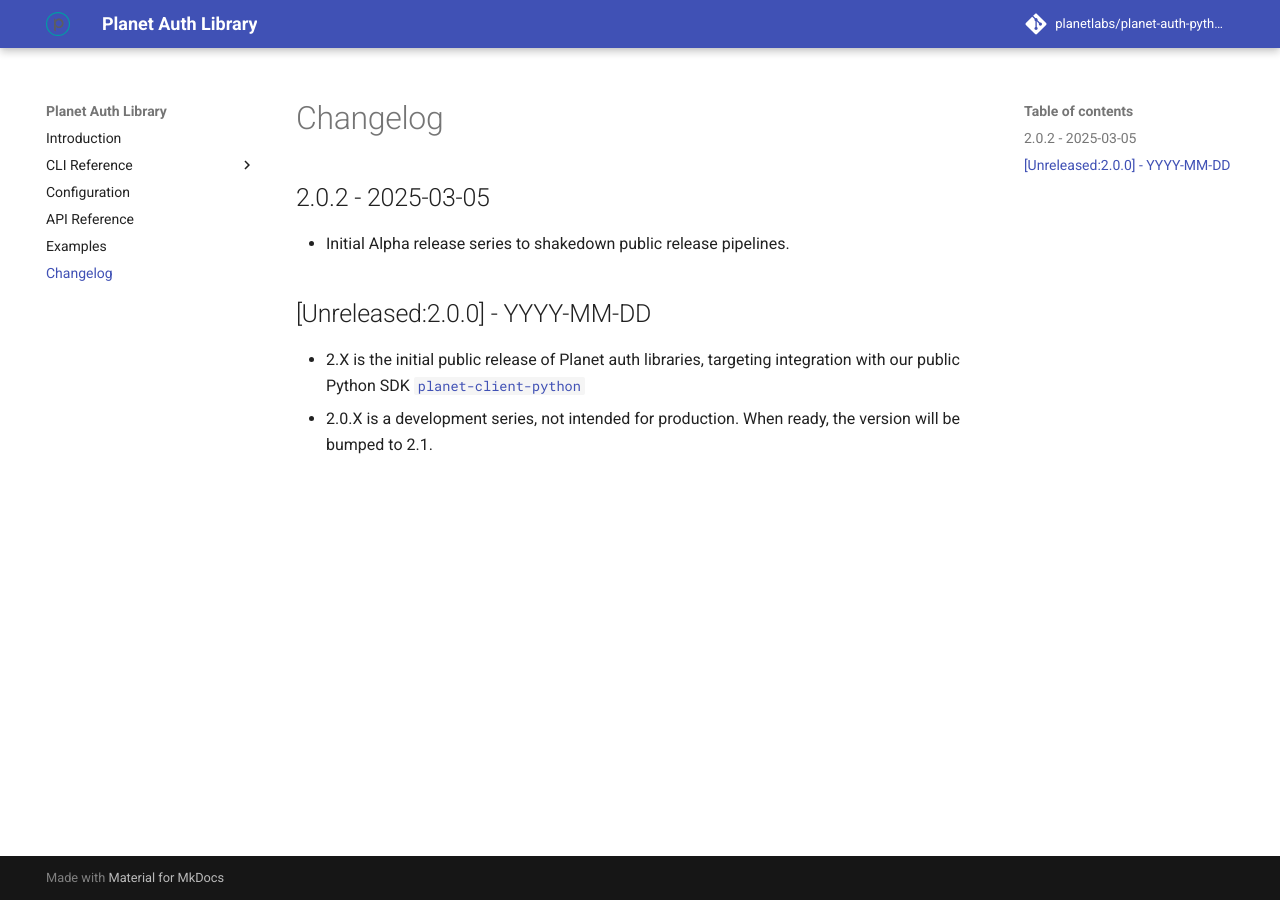
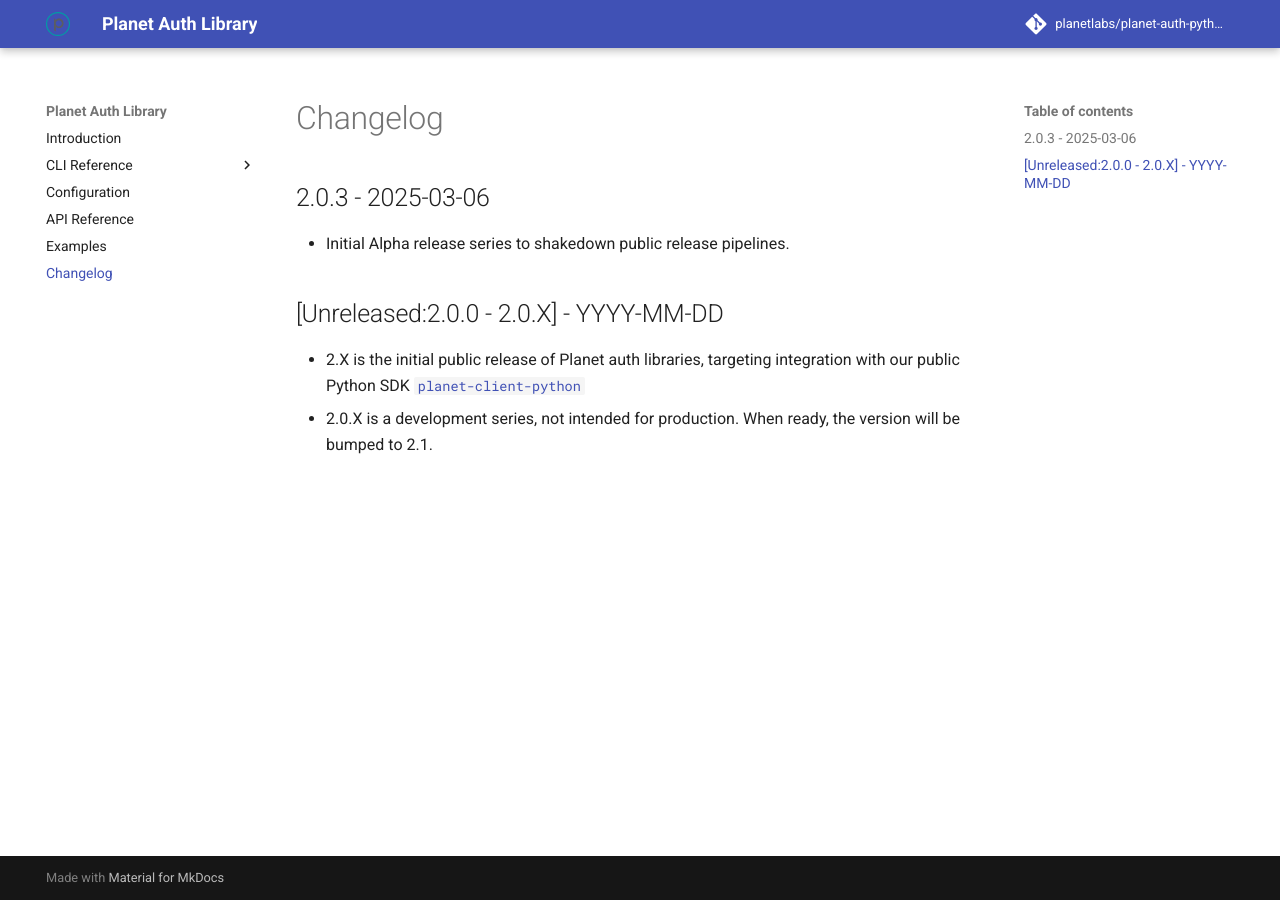
Before and after one commit to planetlabs/planet-auth-python, an MkDocs documentation site: the page built from docs/changelog.md, in a window 1280 px wide. Built offline with MkDocs 1.6.1 and Material for MkDocs 9.7.7, drawn with Linux system fonts in a browser that asks for light colours; comment, search, counter and statistics services are not loaded.

Commit message:
working on docs

```diff
--- a/docs/changelog.md
+++ b/docs/changelog.md
@@ -1,9 +1,9 @@
 # Changelog
 
-## 2.0.2 - 2025-03-05
+## 2.0.3 - 2025-03-06
 - Initial Alpha release series to shakedown public release pipelines.
 
-## [Unreleased:2.0.0] - YYYY-MM-DD
+## [Unreleased:2.0.0 - 2.0.X] - YYYY-MM-DD
 - 2.X is the initial public release of Planet auth libraries, targeting integration
   with our public Python SDK [`planet-client-python`](https://github.com/planetlabs/planet-client-python)
 - 2.0.X is a development series, not intended for production. When ready,
--- a/version-with-buildnum.txt
+++ b/version-with-buildnum.txt
@@ -1 +1 @@
-2.0.2.0-dev
+2.0.3.0-dev
--- a/version.txt
+++ b/version.txt
@@ -1 +1 @@
-2.0.2
+2.0.3
```
Also changed, not shown: RELEASE.md (+1 -1 lines).
